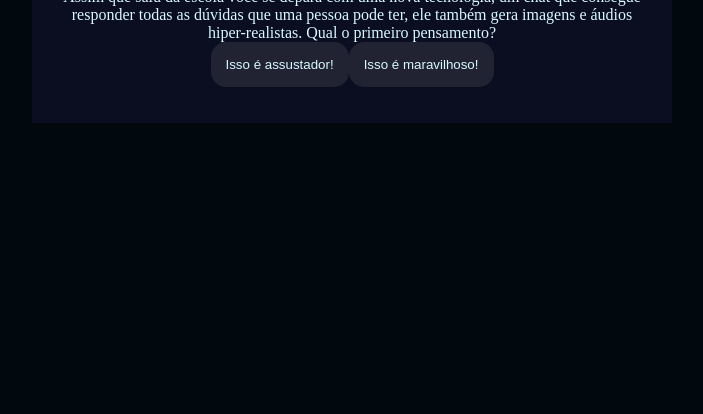
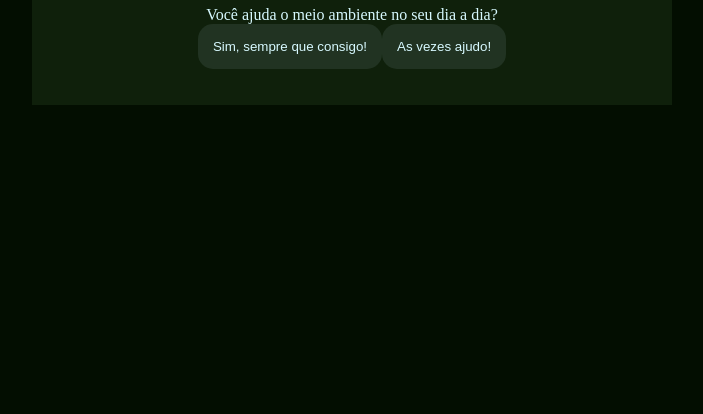
Before and after one commit to janasilva1/iamvibes, a plain HTML site: page index.html in a window 1280 px wide. Shown: the part 402-816 px from the top of the page, without its empty margins (288-991 px from the left). Drawn offline with Linux system fonts and the light colour scheme.

Commit message:
Add files via upload

```diff
--- a/index.html
+++ b/index.html
@@ -8,7 +8,7 @@
 </head>
 <body>
     <div class="caixa-principal">
-        <h1>Você decide o futuro</h1>
+        <h1>Missão meio mabiente, seja consciente</h1>
         <div class="caixa-perguntas"></div>
         <div class="caixa-alternativas"></div>
         <div class="caixa-resultado">
--- a/script.js
+++ b/script.js
@@ -6,73 +6,46 @@ const textoResultado = document.querySelector(".texto-resultado");
 
 const perguntas = [
     {
-        enunciado: "Assim que saiu da escola você se depara com uma nova tecnologia, um chat que consegue responder todas as dúvidas que uma pessoa pode ter, ele também gera imagens e áudios hiper-realistas. Qual o primeiro pensamento?",
+        enunciado: "Você ajuda o meio ambiente no seu dia a dia?",
         alternativas: [
             {
-                texto: "Isso é assustador!",
-                afirmacao: "afirmação a1",
+                texto: "Sim, sempre que consigo!",
+                afirmacao: "Você está correto"
             },
             {
-                texto: "Isso é maravilhoso!",
-                afirmacao: "afirmação a2",
+                texto: "As vezes ajudo!",
+                afirmacao: "irresponsável",
             }
         ]
     },
     {
-        enunciado: "Com a descoberta desta tecnologia, chamada Inteligência Artificial, uma professora de tecnologia da escola decidiu fazer uma sequência de aulas sobre esta tecnologia. No fim de uma aula ela pede que você escreva um trabalho sobre o uso de IA em sala de aula. Qual atitude você toma?",
+        enunciado: "Você faz o que para ajudar o meio abiente, Qual atitude você toma?",
         alternativas: [
             {
-                texto: "Utiliza uma ferramenta de busca na internet que utiliza IA para que ela ajude a encontrar informações relevantes para o trabalho e explique numa linguagem que facilite o entendimento.",
-                afirmacao: "afirmação b1",
+                texto: "Reciclo e jogo meu lixo fora corretamente",
+                afirmacao: "Parabéns ",
             },
             {
-                texto: "Escreve o trabalho com base nas conversas que teve com colegas, algumas pesquisas na internet e conhecimentos próprios sobre o tema.",
-                afirmacao: "afirmação b2",
+                texto: "Não faço nada .",
+                afirmacao: "Imbécil",
             }
         ]
     },
     {
-        enunciado: "Após a elaboração do trabalho escrito, a professora realizou um debate entre a turma para entender como foi realizada a pesquisa e escrita. Nessa conversa também foi levantado um ponto muito importante: como a IA impacta o trabalho do futuro. Nesse debate, como você se posiciona?",
+        enunciado: "O que você poderia fazer para melhorar o meio ambiente?",
         alternativas: [
             {
-                texto: "Defende a ideia de que a IA pode criar novas oportunidades de emprego e melhorar habilidades humanas.",
-                afirmacao: "afirmação c1",
+                texto: "poderia ser mais consciente e fazer o meu papel.",
+                afirmacao: "Continue assim",
             },
             {
-                texto: "Me preocupo com as pessoas que perderão seus empregos para máquinas e defendem a importância de proteger os trabalhadores.",
-                afirmacao: "afirmação c2",
+                texto: "Nada pois não é problema meu",
+                afirmacao: "Lhe falta inteligência",
             }
         ]
     },
-    {
-        enunciado: "Ao final da discussão, você precisou criar uma imagem no computador que representasse o que pensa sobre IA. E agora?",
-        alternativas: [
-            {
-                texto: "Criar uma imagem utilizando uma plataforma de design como o Paint.",
-                afirmacao: "afirmação d1",
-            },
-            {
-                texto: "Criar uma imagem utilizando um gerador de imagem de IA.",
-                afirmacao: "afirmação d2",
-            }
-        ]
-    },
-    {
-        enunciado: "Você tem um trabalho em grupo de biologia para entregar na semana seguinte, o andamento do trabalho está um pouco atrasado e uma pessoa do seu grupo decidiu fazer com ajuda da IA. O problema é que o trabalho está totalmente igual ao do chat. O que você faz? ",
-        alternativas: [
-            {
-                texto: "Escrever comandos para o chat é uma forma de contribuir com o trabalho, por isso não é um problema utilizar o texto inteiro.",
-                afirmacao: "afirmação e1",
-            },
-            {
-                texto: "O chat pode ser uma tecnologia muito avançada, mas é preciso manter a atenção pois toda máquina erra, por isso revisar o trabalho e contribuir com as perspectivas pessoais é essencial.",
-                afirmacao: "afirmação e2",
-            }
-        ]
-    },
+
 ];
-
-
 let atual = 0;
 let perguntaAtual;
 let historiaFinal = "";
@@ -105,7 +78,7 @@ function respostaSelecionada(opcaoSelecionada) {
 }
 
 function mostraResultado() {
-    caixaPerguntas.textContent = "Em 2049...";
+    caixaPerguntas.textContent = "Seu perfil:";
     textoResultado.textContent = historiaFinal;
     caixaAlternativas.textContent = "";
 }
--- a/style.css
+++ b/style.css
@@ -1,7 +1,7 @@
 :root {
-    --cor-fundo: #01080E;
-    --cor-principal: #0B0D20;
-    --cor-secundaria: #212333;
+    --cor-fundo: #030e01;
+    --cor-principal: #0f200b;
+    --cor-secundaria: #213322;
     --cor-destaque: #2BDEFD;
     --cor-texto: #D7F9FF;
 
```
